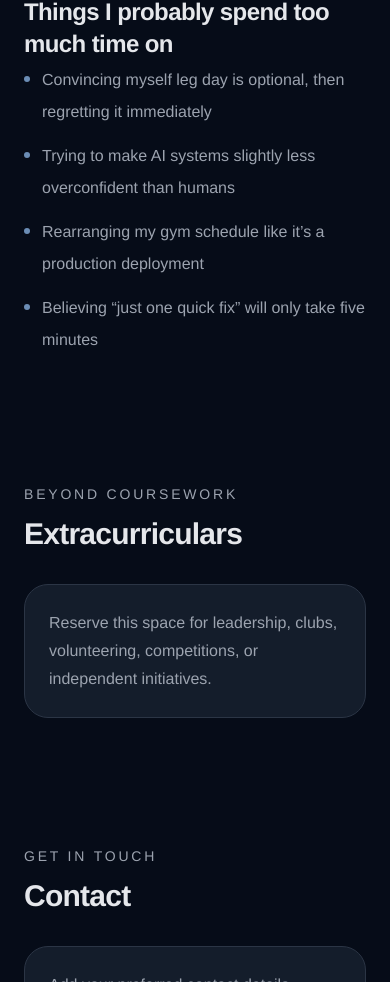
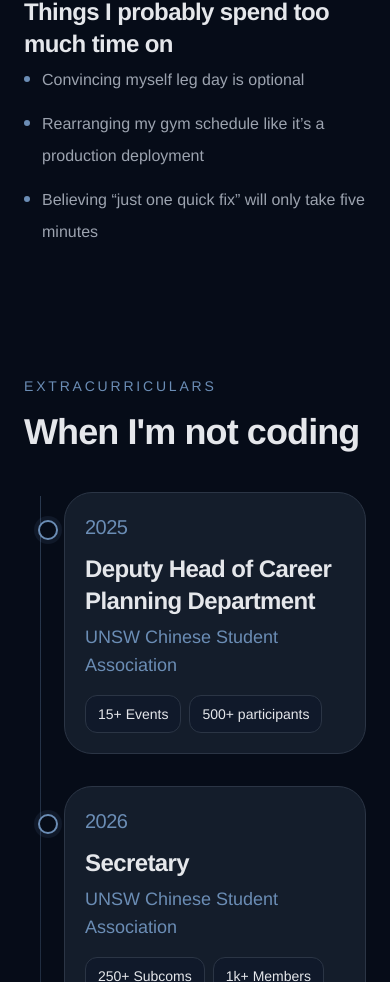
Before and after one commit to ditafy/devin-portfolio, a Next.js app: page / in a window 390 px wide. Shown: the part 8248-9230 px from the top of the page. Built offline with nearby package versions, Linux system fonts and the light colour scheme.

Commit message:
finish extracurriculars section

```diff
--- a/app/page.tsx
+++ b/app/page.tsx
@@ -2,6 +2,7 @@ import {
   AboutSection,
   ContentSection,
   EducationSection,
+  ExtracurricularsSection,
   HeroSection,
   OpeningScreen,
   ProjectsSection,
@@ -10,13 +11,6 @@ import {
 } from "@/components/portfolio";
 
 const portfolioSections = [
-  {
-    id: "extracurriculars",
-    eyebrow: "Beyond coursework",
-    title: "Extracurriculars",
-    description:
-      "Reserve this space for leadership, clubs, volunteering, competitions, or independent initiatives.",
-  },
   {
     id: "contact",
     eyebrow: "Get in touch",
@@ -37,6 +31,7 @@ export default function Home() {
         <SkillsSection />
         <EducationSection />
         <AboutSection />
+        <ExtracurricularsSection />
         {portfolioSections.map((section) => (
           <SectionShell
             key={section.id}
--- a/components/portfolio/about-section.tsx
+++ b/components/portfolio/about-section.tsx
@@ -1,8 +1,7 @@
 import Image from "next/image";
 
 const hobbyItems = [
-  "Convincing myself leg day is optional, then regretting it immediately",
-  "Trying to make AI systems slightly less overconfident than humans",
+  "Convincing myself leg day is optional",
   "Rearranging my gym schedule like it’s a production deployment",
   "Believing “just one quick fix” will only take five minutes",
 ] as const;
@@ -43,7 +42,7 @@ export function AboutSection() {
         </div>
 
         <div className="grid gap-10 xl:grid-cols-[minmax(0,0.9fr)_minmax(0,1.1fr)] xl:gap-16">
-          <div className="space-y-5 xl:mt-10">
+          <div className="space-y-5 xl:mt-4">
             <div className="overflow-hidden rounded-[2rem] border border-border bg-card">
               <div className="relative aspect-[4/5]">
                 <Image src="/DSC_2837.JPG" alt="Profile photo" fill className="object-cover"/>
@@ -58,7 +57,7 @@ export function AboutSection() {
             </div>
           </div>
 
-          <div className="space-y-6 xl:-mt-8">
+          <div className="space-y-6">
             <AboutBlock title="Who I am">
               <div className="space-y-4 text-base leading-8 text-muted sm:text-lg">
                 <p>
--- /dev/null
+++ b/components/portfolio/extracurriculars-section.tsx
@@ -0,0 +1,149 @@
+const timelineEntries = [
+  {
+    year: "2025",
+    title: "Deputy Head of Career Planning Department",
+    organization: "UNSW Chinese Student Association",
+    tags: ["15+ Events", "500+ participants"],
+  },
+  {
+    year: "2026",
+    title: "Secretary",
+    organization: "UNSW Chinese Student Association",
+    tags: ["250+ Subcoms", "1k+ Members", "150+ Events"],
+  },
+  {
+    year: "2024 - 2026",
+    title: "Part-time Sales",
+    organization: "NewsXpress Royal Randwick",
+    tags: ["Communication", "Time management", "Crisis Handling", "Perseverance"],
+  },
+] as const;
+
+const narrativeBlocks = [
+  {
+    title: "From organizing events to building communities",
+    intro:'',
+    bullets: [
+      "Planned and executed 15+ career events, from networking to industry talks and resume workshops",
+      "Liaised with 20+ companies and alumni to build meaningful opportunities for students",
+    ],
+  },
+  {
+    title: "From events to systems",
+    intro:'',
+    bullets: [
+      "Managed internal operations and cross department coordination across a 250+ subcommittee member organization",
+      "Supported 150+ events annually by standardizing workflows, documentation and communication",
+    ],
+  },
+  {
+    title: "What I’ve learned",
+    intro:
+      "Leadership isn't about being the loudest person in the room. It's about creating the structure, trust and environment for others to do their best work.",
+    bullets: [],
+  },
+] as const;
+
+function TimelineCard({
+  year,
+  title,
+  organization,
+  tags,
+}: (typeof timelineEntries)[number]) {
+  return (
+    <article className="rounded-[1.75rem] border border-border bg-card px-5 py-5 sm:px-6 sm:py-6">
+      <div className="flex gap-4">
+
+        <div className="min-w-0 space-y-3">
+          <p className="text-xl font-medium tracking-tight text-accent">{year}</p>
+          <div className="space-y-1.5">
+            <h3 className="text-2xl font-semibold tracking-tight text-text sm:text-[2rem] sm:leading-[1.2]">
+              {title}
+            </h3>
+            <p className="text-lg text-accent">{organization}</p>
+          </div>
+
+          <div className="flex flex-wrap gap-2 pt-1">
+            {tags.map((tag) => (
+              <span
+                key={tag}
+                className="rounded-xl border border-border bg-surface/70 px-3 py-2 text-sm text-text"
+              >
+                {tag}
+              </span>
+            ))}
+          </div>
+        </div>
+      </div>
+    </article>
+  );
+}
+
+function NarrativeBlock({
+  title,
+  intro,
+  bullets,
+}: (typeof narrativeBlocks)[number]) {
+  return (
+    <section className="space-y-4 border-t border-border pt-6 first:border-t-0 first:pt-0">
+      <div className="flex items-start gap-4">
+        <div className="space-y-3">
+          <h3 className="text-2xl font-semibold tracking-tight text-text">
+            {title}
+          </h3>
+          <p className="max-w-2xl text-base leading-8 text-muted sm:text-lg">
+            {intro}
+          </p>
+          {bullets.length ? (
+            <ul className="space-y-3 pt-1 text-base leading-8 text-muted sm:text-lg">
+              {bullets.map((bullet, index) => (
+                <li key={`${title}-${index}`} className="flex items-start gap-3">
+                  <span
+                    aria-hidden="true"
+                    className="mt-3 h-1.5 w-1.5 shrink-0 rounded-full bg-accent"
+                  />
+                  <span>{bullet}</span>
+                </li>
+              ))}
+            </ul>
+          ) : null}
+        </div>
+      </div>
+    </section>
+  );
+}
+
+export function ExtracurricularsSection() {
+  return (
+    <section id="extracurriculars" className="py-16 scroll-mt-24 sm:py-20">
+      <div className="space-y-10 sm:space-y-12">
+        <div className="max-w-3xl space-y-4">
+          <p className="text-sm font-medium uppercase tracking-[0.2em] text-accent">
+            Extracurriculars
+          </p>
+          <h2 className="text-4xl font-semibold tracking-tight text-text sm:text-5xl md:text-6xl">
+            When I'm not coding
+          </h2>
+        </div>
+
+        <div className="grid gap-10 xl:grid-cols-[minmax(0,0.95fr)_minmax(0,1.05fr)] xl:gap-16">
+          <div className="relative space-y-8 pl-10 sm:pl-12">
+            <div className="absolute bottom-0 left-4 top-1 w-px bg-[linear-gradient(180deg,var(--accent-border),rgba(107,141,181,0.18))] sm:left-5" />
+            {timelineEntries.map((entry, index) => (
+              <div key={`${entry.title}-${index}`} className="relative">
+                <div className="absolute left-[-1.625rem] top-7 h-5 w-5 rounded-full border-2 border-accent bg-bg shadow-[0_0_0_4px_rgba(107,141,181,0.10)] sm:left-[-1.875rem]" />
+                <TimelineCard {...entry} />
+              </div>
+            ))}
+          </div>
+
+          <div className="space-y-6 pt-1">
+            {narrativeBlocks.map((block) => (
+              <NarrativeBlock key={block.title} {...block} />
+            ))}
+          </div>
+        </div>
+      </div>
+    </section>
+  );
+}
--- a/components/portfolio/index.ts
+++ b/components/portfolio/index.ts
@@ -1,6 +1,7 @@
 export { AboutSection } from "./about-section";
 export { ContentSection } from "./content-section";
 export { EducationSection } from "./education-section";
+export { ExtracurricularsSection } from "./extracurriculars-section";
 export { HeroSection } from "./hero-section";
 export { OpeningScreen } from "./opening-screen";
 export { ProjectsSection } from "./projects-section";
```
